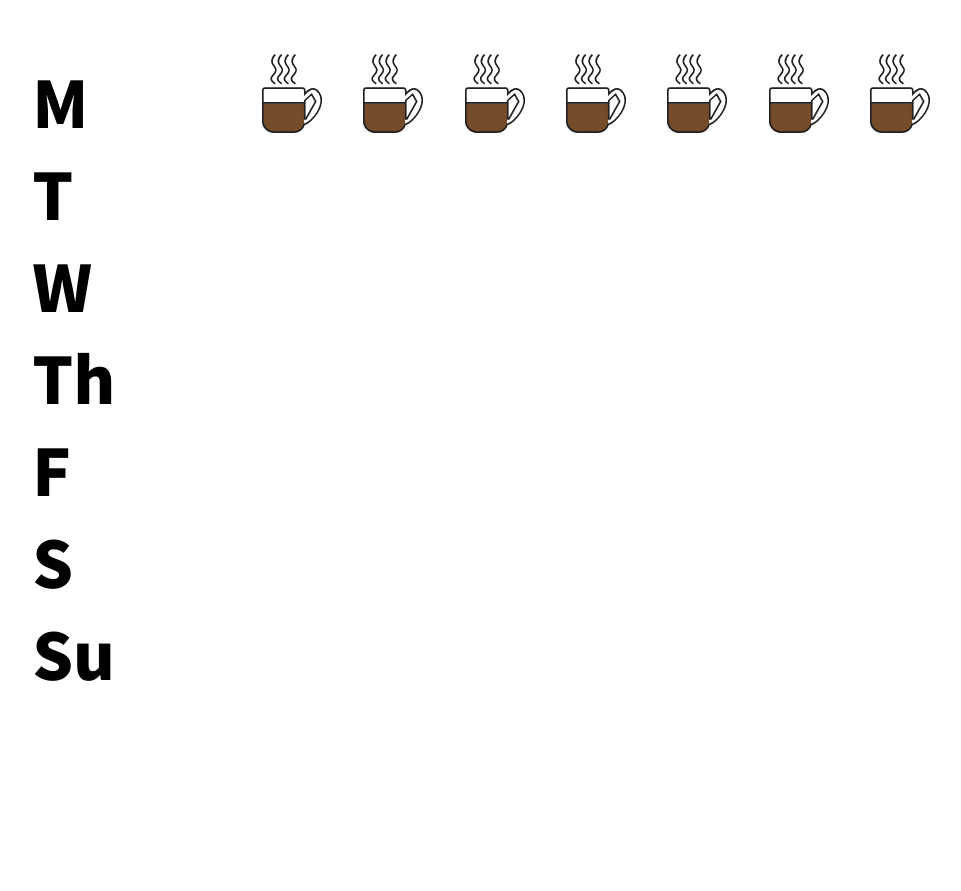
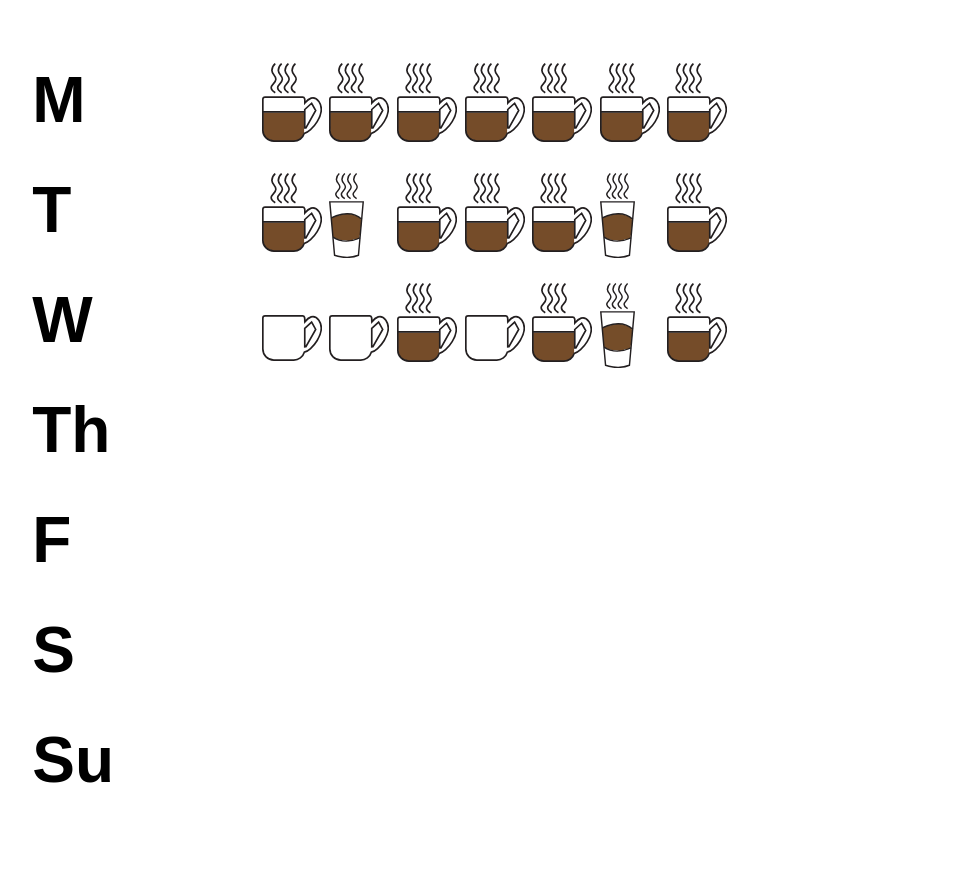
Before and after one commit to shmanzar/data-as-material, a plain HTML site: page track/index.html in a window 1280 px wide. Shown: the whole page, without its empty margins (1-962 px from the left). Before the commit the page ends 800 px from the top, so only its background shows below. Drawn offline with Linux system fonts and the light colour scheme; a web font is replaced by a local one.

Commit message:
activated adobe font and added it

```diff
--- a/track/css/style.css
+++ b/track/css/style.css
@@ -28,7 +28,7 @@ h2 {
 
 .img-grid-container {
   display: grid;
-  grid-template-columns: repeat(10, 1fr);
+  grid-template-columns: repeat(15, 1fr);
   grid-template-rows: 1fr;
   gap: 1px 5px;
   grid-template-areas: ". .";
@@ -46,51 +46,58 @@ h2 {
 
 .M {
   grid-area: M;
-  font-family: Noto Sans JP, Helvetica, sans-serif;
-  font-weight: bold;
+  font-family: futura-pt, sans-serif;
+  font-weight: 700;
+  font-style: normal;
   font-size: xx-large;
   /* margin: 0%; */
 }
 
 .t {
   grid-area: t;
-  font-family: Noto Sans JP, Helvetica, sans-serif;
-  font-weight: bold;
+  font-family: futura-pt, sans-serif;
+  font-weight: 700;
+  font-style: normal;
   font-size: xx-large;
 }
 
 .w {
   grid-area: w;
-  font-family: Noto Sans JP, Helvetica, sans-serif;
-  font-weight: bold;
+  font-family: futura-pt, sans-serif;
+  font-weight: 700;
+  font-style: normal;
   font-size: xx-large;
 }
 
 .Th {
   grid-area: Th;
-  font-family: Noto Sans JP, Helvetica, sans-serif;
-  font-weight: bold;
+  font-family: futura-pt, sans-serif;
+  font-weight: 700;
+  font-style: normal;
   font-size: xx-large;
 }
 
 .F {
   grid-area: F;
-  font-family: Noto Sans JP, Helvetica, sans-serif;
-  font-weight: bold;
+  font-family: futura-pt, sans-serif;
+  font-weight: 700;
+  font-style: normal;
   font-size: xx-large;
 }
 
 .S {
   grid-area: S;
-  font-family: Noto Sans JP, Helvetica, sans-serif;
-  font-weight: bold;
+  font-family: futura-pt, sans-serif;
+  font-weight: 700;
+  font-style: normal;
   font-size: xx-large;
 }
 
 .Su {
   grid-area: Su;
-  font-family: Noto Sans JP, Helvetica, sans-serif;
-  font-weight: bold;
+  font-family: futura-pt, sans-serif;
+  font-weight: 700;
+  font-style: normal;
   font-size: xx-large;
 }
 
--- a/track/index.html
+++ b/track/index.html
@@ -7,12 +7,13 @@
       content="width=device-width, initial-scale=1,shrink-to-fit=no"
     />
     <title>Coffee</title>
-    <link rel="stylesheet" type="text/css" href="css/style.css" />
+    <link rel="stylesheet" href="https://use.typekit.net/pki3uaf.css" />
     <link rel="preconnect" href="https://fonts.gstatic.com" />
     <link
       href="https://fonts.googleapis.com/css2?family=Noto+Sans+JP:wght@900&display=swap"
       rel="stylesheet"
     />
+    <link rel="stylesheet" type="text/css" href="css/style.css" />
   </head>
   <body>
     <div class="grid-container">
@@ -36,8 +37,24 @@
         <img src="img/Asset 1.svg" width="60px" />
         <img src="img/Asset 1.svg" width="60px" />
       </div>
-      <div class="t-cof img-grid-container"></div>
-      <div class="w-cof img-grid-container"></div>
+      <div class="t-cof img-grid-container">
+        <img src="img/Asset 1.svg" width="60px" />
+        <img src="img/Asset 2.svg" width="35px" />
+        <img src="img/Asset 1.svg" width="60px" />
+        <img src="img/Asset 1.svg" width="60px" />
+        <img src="img/Asset 1.svg" width="60px" />
+        <img src="img/Asset 2.svg" width="35px" />
+        <img src="img/Asset 1.svg" width="60px" />
+      </div>
+      <div class="w-cof img-grid-container">
+        <img src="img/Asset 5.svg" width="60px" height="110px" />
+        <img src="img/Asset 5.svg" width="60px" height="110px" />
+        <img src="img/Asset 1.svg" width="60px" />
+        <img src="img/Asset 5.svg" width="60px" height="110px" />
+        <img src="img/Asset 1.svg" width="60px" />
+        <img src="img/Asset 2.svg" width="35px" />
+        <img src="img/Asset 1.svg" width="60px" />
+      </div>
       <div class="th-cof img-grid-container"></div>
       <div class="f-cof img-grid-container"></div>
       <div class="s-cof img-grid-container"></div>
```
